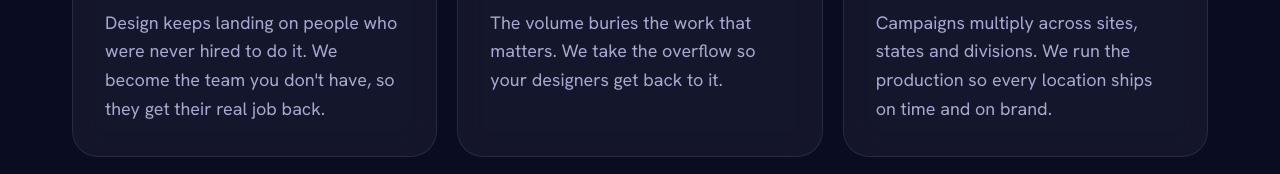
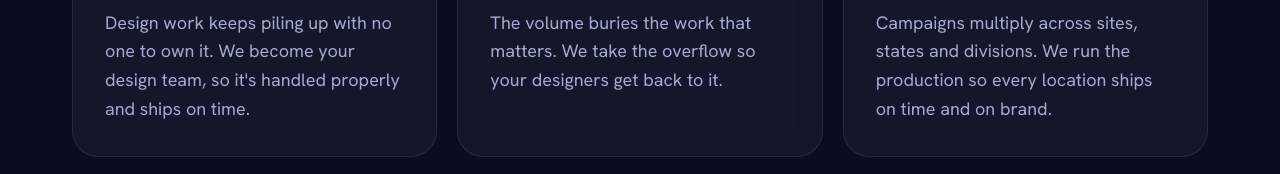
Before and after one commit to stephenandelo/andelo-website, a website: page index.html in a window 1280 px wide. Shown: the part 1464-1638 px from the top of the page. Drawn offline with Linux system fonts and the light colour scheme.

Commit message:
Refresh homepage copy for teams without in-house design.
Clarify that Andelo owns the workload and delivers on time.

Co-authored-by: Cursor <cursoragent@cursor.com>

```diff
--- a/index.html
+++ b/index.html
@@ -97,7 +97,7 @@
         <div class="reveal card-glass p-card-standard">
           <img src="assets/icon-who-no-designer.svg" alt="" class="w-[56px] h-[56px] object-contain mb-[22px]" width="56" height="56">
           <h3 class="font-display text-h3 text-heading mb-2">No designer in-house</h3>
-          <p class="text-body-muted text-base">Design keeps landing on people who were never hired to do it. We become the team you don't have, so they get their real job back.</p>
+          <p class="text-body-muted text-base">Design work keeps piling up with no one to own it. We become your design team, so it's handled properly and ships on time.</p>
         </div>
         <div class="reveal [transition-delay:80ms] card-glass p-card-standard">
           <img src="assets/icon-who-overloaded.svg" alt="" class="w-[56px] h-[56px] object-contain mb-[22px]" width="56" height="56">
```
